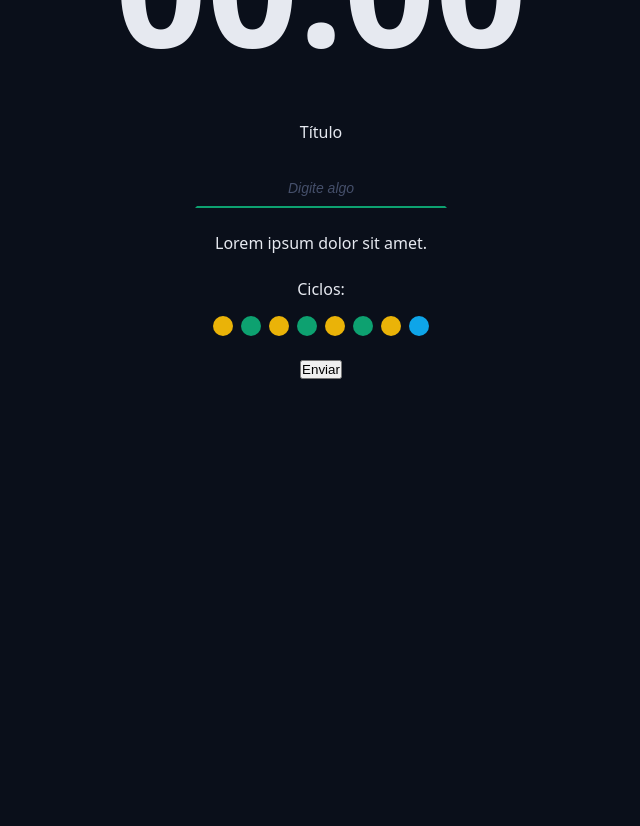
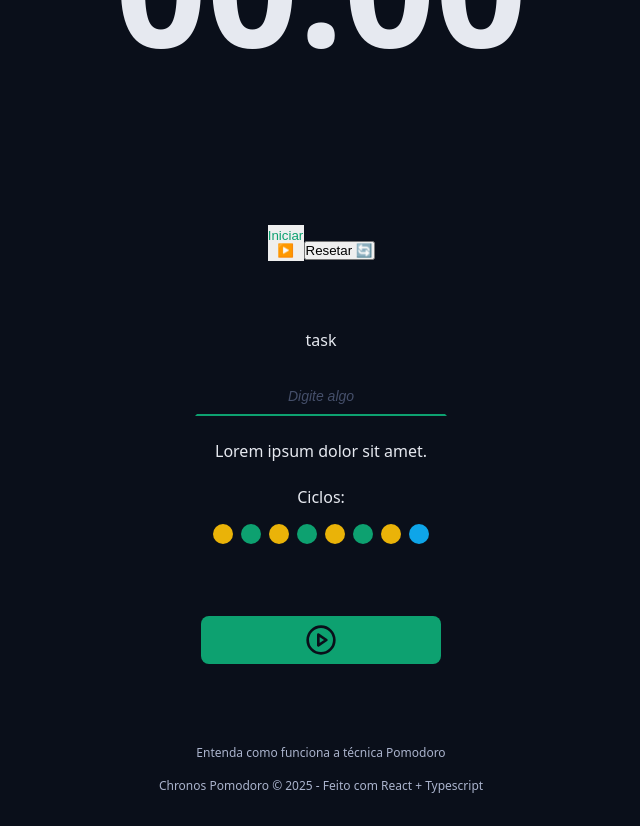
Before and after one commit to IanSousaDev/chronos-pomodoro, a React (Vite) app: page / in a window 1280 px wide. Shown: the part 420-1246 px from the top of the page, without its empty margins (319-959 px from the left). Before the commit the page ends 831 px from the top, so only its background shows below. Built offline with nearby package versions, Linux system fonts and the light colour scheme.

Commit message:
salvando algumas mudanças

```diff
--- a/src/App.tsx
+++ b/src/App.tsx
@@ -4,13 +4,19 @@
 import { CountDown } from './components/CountDown';
 import { DefaultInput } from './components/DefaultInput';
 import { Cycles } from './components/Cycles';
+import { Defaultbutton } from './components/DefaultButton';
+import { PlayCircleIcon } from 'lucide-react';
+import { Footer } from './components/Footer';
 
 import './styles/theme.css';
 import './styles/global.css';
 
 export function App() {
+
+
   return (
     <>
+
       <Container>
         <Logo />
       </Container>
@@ -26,7 +32,7 @@
       <Container>
         <form className='form' action=''>
           <div className='formRow'>
-            <DefaultInput labelText='Título' id='meuInput' type='text' placeholder='Digite algo'/>
+            <DefaultInput labelText={'task'} id='meuInput' type='text' placeholder='Digite algo'/>
           </div>
 
           <div className='formRow'>
@@ -38,9 +44,13 @@
           </div>
 
           <div className='formRow'>
-            <button>Enviar</button>
+            <Defaultbutton icon={<PlayCircleIcon />}/>
           </div>
         </form>
+      </Container>
+
+      <Container>
+        <Footer />
       </Container>
     </>
   );
--- a/src/components/CountDown/Styles.module.css
+++ b/src/components/CountDown/Styles.module.css
@@ -4,3 +4,11 @@
   text-align: center;
   line-height: 1.3;
 }
+
+.button {
+  border: none;
+  cursor: pointer;
+  color: var(--primary);
+  width: 3.6rem;
+  height: 3.6rem;
+}
--- a/src/components/CountDown/index.tsx
+++ b/src/components/CountDown/index.tsx
@@ -1,5 +1,69 @@
 import styles from './styles.module.css';
+import { useEffect, useState } from 'react';
 
 export function CountDown() {
-  return <div className={styles.container}>00:00</div>;
+  const [time, setTimer] = useState(0);
+  const [isRunning, setIsRunning] = useState(false);
+
+  function formatTimer(totalSeconds: number) {
+    const minutes = Math.floor(totalSeconds / 60);
+    const seconds = totalSeconds % 60;
+
+    const formattedMinutes = String(minutes).padStart(2, '0');
+    const formattedSeconds = String(seconds).padStart(2, '0');
+
+    return `${formattedMinutes}:${formattedSeconds}`;
+  }
+
+  useEffect(() => {
+    let interval: number | undefined;
+
+    if (isRunning) {
+      interval = setInterval(() => {
+        setTimer((prevTime) => prevTime + 1);
+      }, 1000);
+    } else if (!isRunning && time !== 0) {
+      clearInterval(interval);
+    }
+    return () => clearInterval(interval);
+  }, [isRunning, time]);
+
+  const handleStartPause = () => {
+    setIsRunning(!isRunning);
+  };
+
+  const handleReset = () => {
+    setIsRunning(false);
+    setTimer(0);
+  }
+
+
+
+
+
+  return (
+    <>
+      <div className={styles.container}>
+        <div className={styles.timerDisplay}>
+          {formatTimer(time)}
+        </div>
+
+        <button
+          onClick={handleStartPause}
+          className={styles.button}
+        >
+          {/* 6. Altera o texto do botão */}
+          {isRunning ? 'Pausar ⏸️' : 'Iniciar ▶️'}
+        </button>
+
+        <button
+          onClick={handleReset}
+          className={styles.buttonReset}
+        >
+          Resetar 🔄
+        </button>
+      </div>
+
+    </>
+  );
 }
--- /dev/null
+++ b/src/components/DefaultButton/Styles.module.css
@@ -0,0 +1,33 @@
+.button {
+	display: flex;
+	min-width: 24rem;
+	justify-content: center;
+	align-items: center;
+	border: none;
+	background: var(--primary);
+	color: var(--text-over-primary);
+	padding: 0.8rem;
+	border-radius: 0.8rem;
+	margin: 4.8rem 0;
+	cursor: pointer;
+	transition: all 0.2s ease-in-out;
+
+}
+.button svg {
+	width: 3.2rem;
+	height: 3.2rem;
+}
+
+.button:hover {
+	filter: brightness(80%);
+}
+
+.green {
+	background: var(--primary);
+	color: var(--text-over-primary);
+}
+
+.red {
+	background: var(--error);
+	color: var(--text-over-error);
+}
--- /dev/null
+++ b/src/components/DefaultButton/index.tsx
@@ -0,0 +1,16 @@
+import styles from './styles.module.css';
+
+type DefaultbuttonProps = {
+  icon: React.ReactNode;
+  color?: 'green' | 'red';
+} & React.ComponentProps<'button'>;
+
+export function Defaultbutton({ icon, color = 'green', ...props }: DefaultbuttonProps) {
+  return (
+    <>
+      <button className={`${styles.button} ${styles[color]}`} {...props} >
+        {icon}
+      </button>
+    </>
+  );
+}
--- /dev/null
+++ b/src/components/Footer/index.tsx
@@ -0,0 +1,11 @@
+import styles from './styles.module.css';
+
+
+export function Footer() {
+  return (
+    <footer className={styles.footer}>
+      <a href='#'>Entenda como funciona a técnica Pomodoro</a>
+      <a href='#'>Chronos Pomodoro &copy; {new Date().getFullYear()} - Feito com React + Typescript</a>
+    </footer>
+  );
+}
--- /dev/null
+++ b/src/components/Footer/styles.module.css
@@ -0,0 +1,18 @@
+.footer {
+  display: flex;
+  align-items: center;
+  justify-content: center;
+  flex-direction: column;
+  gap: 1.6rem;
+}
+
+.footer a {
+  font-size: 1.2rem;
+  color: var(--text-muted);
+  text-decoration: none;
+  transition: all 0.1s ease-in-out;
+}
+
+.footer a:hover {
+  filter: brightness(80%);
+}
```
Also changed, not shown: src/components/Cicles/index.tsx (deleted, +0 -9 lines).
